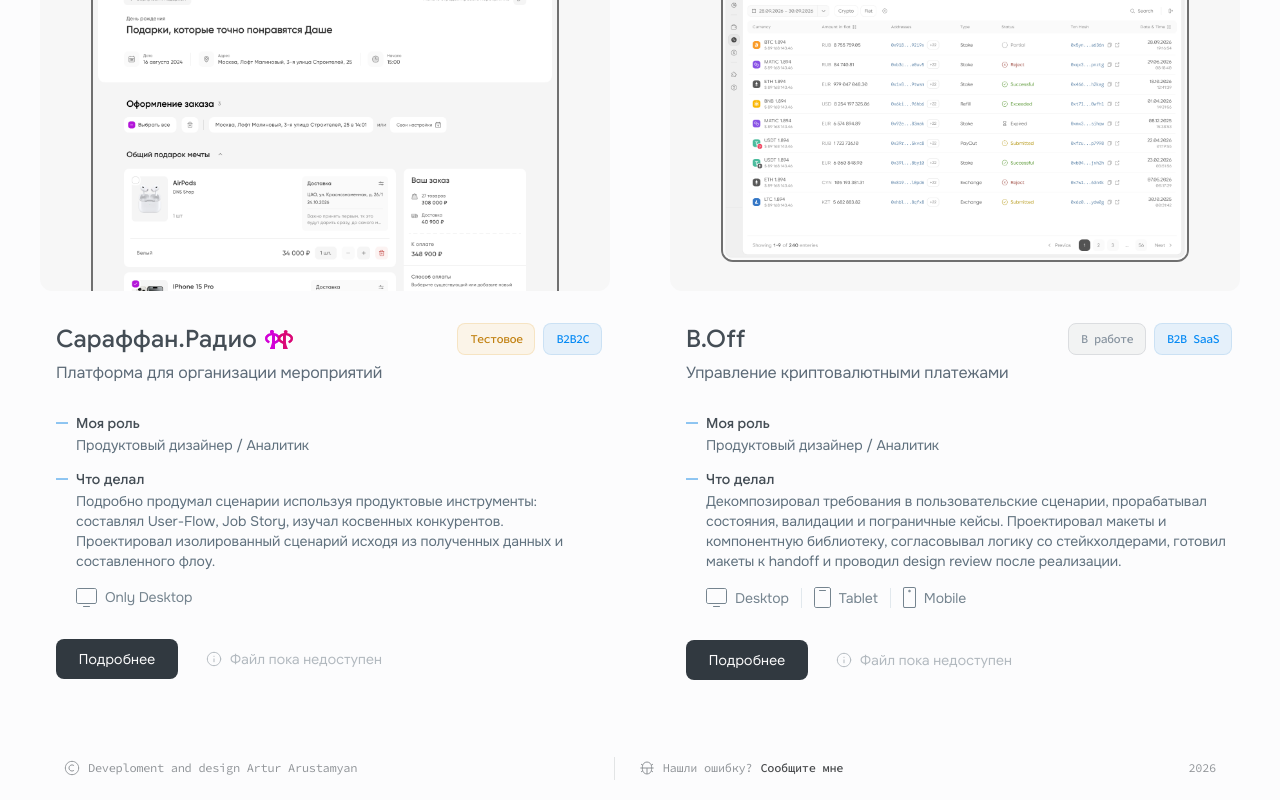
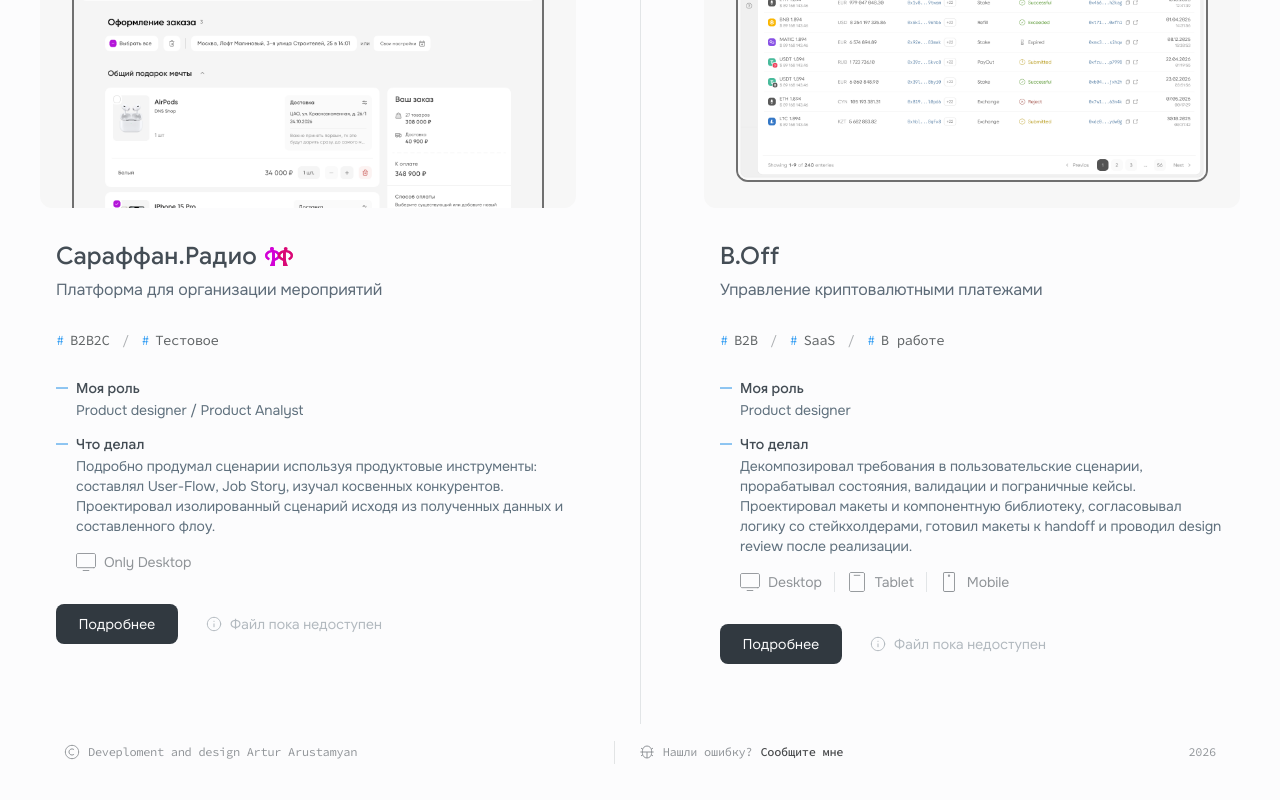
Before and after one commit to Qoalza/Design-portfolio-site, a Next.js app: page /projects in a window 1280 px wide. Shown: the part 1074-1874 px from the top of the page. Built offline with nearby package versions, Linux system fonts and the light colour scheme.

Commit message:
Sync Main chapter project pages

```diff
--- a/content/projects/boff.mdx
+++ b/content/projects/boff.mdx
@@ -10,11 +10,13 @@ detailAvailable: false
 catalogOrder: 3
 figmaAvailable: false
 workSummary: "Декомпозировал требования в пользовательские сценарии, прорабатывал состояния, валидации и пограничные кейсы. Проектировал макеты и компонентную библиотеку, согласовывал логику со стейкхолдерами, готовил макеты к handoff и проводил design review после реализации."
+catalogRole: "Product designer"
 platforms:
   - "Desktop"
   - "Tablet"
   - "Mobile"
 tags:
+  - "B2B"
+  - "SaaS"
   - "В работе"
-  - "B2B SaaS"
 ---
--- a/content/projects/corvo.mdx
+++ b/content/projects/corvo.mdx
@@ -22,6 +22,7 @@ ndaNote: "UI изменен под NDA"
 logo: "/assets/projects/corvo/logo.svg"
 figmaUrl: "https://www.figma.com/design/5vYeOVxLE28VNXEMOnopno/Corvo---Readme?node-id=0-1&t=aF2DFRqTKZaBO9Ig-1"
 tags:
+  - "B2B"
   - "SaaS"
   - "В работе"
 ---
--- a/content/projects/sarafan-radio.mdx
+++ b/content/projects/sarafan-radio.mdx
@@ -10,9 +10,10 @@ detailAvailable: false
 catalogOrder: 2
 figmaAvailable: false
 workSummary: "Подробно продумал сценарии используя продуктовые инструменты: составлял User-Flow, Job Story, изучал косвенных конкурентов. Проектировал изолированный сценарий исходя из полученных данных и составленного флоу."
+catalogRole: "Product designer / Product Analyst"
 platforms:
   - "Desktop"
 tags:
+  - "B2B2C"
   - "Тестовое"
-  - "B2B2C"
 ---
--- a/src/app/page.module.css
+++ b/src/app/page.module.css
@@ -242,16 +242,15 @@
 
 .projectCopy { display: flex; min-width: 0; flex-direction: column; align-items: flex-start; gap: 32px; padding: 12px 120px 12px 40px; }
 .projectRowReverse .projectCopy { padding-right: 80px; }
-.badges { display: flex; align-items: flex-start; gap: 8px; }
-.badges span { display: inline-flex; height: 30px; align-items: center; justify-content: center; padding: 0 12px; border: 1px solid; border-radius: 8px; font-family: "Source Code Pro", monospace; font-size: 12px; font-weight: 500; line-height: 14px; letter-spacing: -.7px; white-space: nowrap; }
-.blueBadge { border-color: rgba(64,148,215,.15) !important; background: rgba(10,125,218,.09); color: #0489f4; }
-.grayBadge { border-color: #dbdde0 !important; background: #f2f3f3; color: #87939f; }
-.orangeBadge { border-color: rgba(230,180,94,.26) !important; background: rgba(245,166,30,.09); color: #c18111; }
-
 .projectTitle { display: flex; width: 100%; flex-direction: column; align-items: flex-start; gap: 8px; }
 .projectTitle > div { display: flex; align-items: center; gap: 8px; }
 .projectTitle h3 { margin: 0; color: #444d55; font-family: "Google Sans", sans-serif; font-size: 24px; font-weight: 500; line-height: 32px; letter-spacing: .24px; }
 .projectTitle p { margin: 0; color: #5c6a77; font-size: 16px; line-height: 20px; letter-spacing: -.1px; }
+
+.projectTags { display: flex; align-items: center; gap: 12px; color: #606466; font: 400 14px/16px "Source Code Pro", monospace; letter-spacing: -.5px; }
+.projectTags span { display: inline-flex; align-items: center; gap: 6px; white-space: nowrap; }
+.projectTags b { color: #369ff3; font-weight: 400; }
+.projectTags i { margin-right: 6px; color: #acafb2; font-style: normal; }
 
 .radioSymbol { position: relative; display: inline-block; width: 28px; height: 28px; overflow: hidden; }
 .radioSymbol > span { position: absolute; }
--- a/src/app/projects/page.module.css
+++ b/src/app/projects/page.module.css
@@ -3,41 +3,29 @@
 .skipLink { position: fixed; z-index: 100; top: 12px; left: 12px; padding: 12px 16px; background: #fff; transform: translateY(-160%); }
 .skipLink:focus { transform: translateY(0); }
 .main { min-height: calc(100vh - 140px); }
-.intro { padding: 24px 16px 40px; }
-.intro h1 { margin: 0 0 8px; color: #203749; font: 500 56px/68px "Google Sans", sans-serif; letter-spacing: .4px; }
+.intro { padding: 24px 16px 0; }
+.intro h1 { margin: 0 0 8px; color: #313a41; font: 500 48px/60px "Google Sans", sans-serif; letter-spacing: -.1px; }
 .intro p { margin: 0 4px; color: #354857; font: 400 20px/28px "Onest", sans-serif; letter-spacing: .3px; }
 .catalog { display: flex; flex-direction: column; gap: 0; padding-top: 24px; }
-.featured { display: grid; min-height: 520px; grid-template-columns: 540px 1fr; align-items: center; gap: 24px; padding: 40px; border-radius: 12px; background: #f7f7f7; }
+.featured { display: grid; min-height: 485px; grid-template-columns: 540px 1fr; align-items: start; gap: 24px; padding: 0; }
 .visual { position: relative; width: 540px; height: 440px; overflow: hidden; border-radius: 4px; }
 .corvoBack,.corvoFront { position: absolute; width: 405px; height: auto; border-radius: 9px; }
 .corvoBack { top: 83px; left: 104px; }
 .corvoFront { top: 27px; left: 30px; box-shadow: 0 20px 100px -10px rgba(18,18,19,.1); }
 .copy { display: flex; min-width: 0; flex-direction: column; align-items: flex-start; gap: 32px; padding: 12px 80px 12px 40px; }
-.headingRow { display: flex; width: 100%; align-items: flex-start; justify-content: space-between; gap: 16px; }
 .titleGroup { display: flex; min-width: 0; flex-direction: column; gap: 8px; }
 .titleLine { display: flex; align-items: center; gap: 8px; }
 .titleLine h2 { margin: 0; color: #444d55; font: 500 24px/32px "Google Sans", sans-serif; letter-spacing: .24px; }
 .titleGroup > p { margin: 0; color: #5c6a77; font: 400 16px/20px "Onest", sans-serif; letter-spacing: -.1px; }
-.badges { display: flex; flex: 0 0 auto; gap: 8px; }
-.badges span { padding: 8px 12px; border: 1px solid; border-radius: 8px; font: 500 12px/14px "Source Code Pro", monospace; letter-spacing: -.7px; white-space: nowrap; }
-.blueBadge { border-color: rgba(64,148,215,.15)!important; background: rgba(10,125,218,.09); color: #0489f4; }
-.grayBadge { border-color: #dbdde0!important; background: #f2f3f3; color: #87939f; }
-.orangeBadge { border-color: rgba(230,180,94,.26)!important; background: rgba(245,166,30,.09); color: #c18111; }
+.projectTags { display: flex; align-items: center; gap: 12px; color: #606466; font: 400 14px/16px "Source Code Pro", monospace; letter-spacing: -.5px; }
+.projectTags span { display: inline-flex; align-items: center; gap: 6px; white-space: nowrap; }
+.projectTags b { color: #369ff3; font-weight: 400; }
+.projectTags i { margin-right: 6px; color: #acafb2; font-style: normal; }
 .details { display: flex; width: 100%; flex-direction: column; gap: 16px; }
 .detail { display: flex; width: 100%; align-items: flex-start; gap: 8px; }
 .detail > span { display: flex; min-width: 0; flex-direction: column; gap: 4px; }
 .detail strong { color: #444d55; font: 500 14px/16px "Google Sans", sans-serif; letter-spacing: .1px; }
 .detail small { color: #60717e; font: 400 14px/20px "Onest", sans-serif; letter-spacing: -.1px; }
-.platforms { display: flex; align-items: center; gap: 12px; margin: 0; padding: 0 0 0 20px; list-style: none; }
-.platforms li { display: flex; align-items: center; gap: 8px; color: #75848f; font: 400 14px/20px "Onest", sans-serif; letter-spacing: -.1px; }
-.platforms li + li::before { width: 1px; height: 20px; margin-right: 4px; background: #e1e8ed; content: ""; }
-.platformIcon {
-  display: block;
-  flex: 0 0 auto;
-  background: currentColor;
-  -webkit-mask: var(--platform-icon) center / 100% 100% no-repeat;
-  mask: var(--platform-icon) center / 100% 100% no-repeat;
-}
 .actions { display: flex; width: 100%; align-items: center; gap: 12px; }
 .detailsButton,.figmaButton,.unavailable { display: inline-flex; height: 40px; align-items: center; justify-content: center; border-radius: 8px; font: 400 14px/16px "Google Sans", sans-serif; letter-spacing: .2px; text-decoration: none; white-space: nowrap; }
 .detailsButton { width: 122px; background: #313940; color: #fbfbfb; }
@@ -46,16 +34,18 @@
 .unavailable { gap: 8px; padding: 4px 16px; color: #b2b9bf; }
 .actionDivider { width: 1px; height: 23px; background: #e2e4e5; }
 .updated { display: inline-flex; align-items: center; gap: 8px; padding-left: 12px; color: #b2b9bf; font: 400 12px/16px "Source Code Pro", monospace; letter-spacing: -.2px; }
-.compactGrid { display: grid; grid-template-columns: 570px 570px; justify-content: space-between; padding: 40px 0; }
-.compactCard { display: flex; width: 570px; flex-direction: column; }
-.compactVisual { position: relative; width: 570px; height: 400px; overflow: hidden; border-radius: 12px; background: #f7f7f7; }
-.browserFrame { position: absolute; top: 40px; left: 50%; width: 468px; overflow: hidden; border: 2px solid #707070; border-radius: 12px; transform: translateX(-50%); }
+.compactGrid { position: relative; display: grid; grid-template-columns: 600px 600px; padding: 64px 0 40px; border-top: 1px solid #e2e5e7; }
+.compactGrid::after { position: absolute; top: 0; bottom: 0; left: 50%; width: 1px; background: #e2e5e7; content: ""; }
+.compactCard { display: flex; width: 600px; flex-direction: column; }
+.compactVisual { position: relative; width: 536px; height: 400px; overflow: hidden; border-radius: 12px; background: #f7f7f7; }
+.compactCard:nth-child(2) .compactVisual { margin-left: 64px; }
+.browserFrame { position: absolute; top: 40px; left: 50%; width: 472px; overflow: hidden; border: 2px solid #707070; border-radius: 12px; transform: translateX(-50%); }
 .browserFrame > img { position: relative!important; display: block; width: 100%!important; height: auto!important; margin-top: 18px; object-fit: cover; }
 .browserDots { position: absolute; z-index: 1; top: 0; right: 0; left: 0; display: flex; height: 20px; align-items: center; gap: 4px; padding-left: 12px; background: #f7f7f7; }
 .browserDots i { width: 6px; height: 6px; border-radius: 50%; background: #c9c9c9; }
 .browserDots i:first-child { background: #ff6258; }.browserDots i:nth-child(2) { background: #ffbe2e; }.browserDots i:last-child { background: #29c841; }
-.compactCopy { gap: 32px; padding: 32px 8px 20px 16px; }
-.compactCopy .headingRow { min-height: 52px; }
+.compactCopy { gap: 32px; padding: 32px 48px 20px 16px; }
+.compactCard:nth-child(2) .compactCopy { padding-right: 16px; padding-left: 80px; }
 .compactCopy .details { min-height: 190px; }
 .radioSymbol { position: relative; display: inline-block; width: 28px; height: 28px; overflow: hidden; }
 .radioSymbol span { position: absolute; }.radioA { top: 8px; left: 0; width: 15px; height: 11px; }.radioB { top: 5px; left: 5px; width: 5px; height: 19px; }.radioC { top: 8px; right: 0; width: 15px; height: 11px; }.radioD { top: 5px; right: 5px; width: 5px; height: 19px; }
--- a/src/app/projects/page.tsx
+++ b/src/app/projects/page.tsx
@@ -1,30 +1,13 @@
 import Image from "next/image";
-import type { CSSProperties } from "react";
 import { ContextLink } from "../../components/contextual-navigation";
+import { ProjectPlatforms } from "../../components/project-platforms";
 import { SiteFooter } from "../../components/site-footer";
 import { SiteHeader } from "../../components/site-header";
 import { HOME_TRAIL_ITEM } from "../../lib/navigation-trail";
-import { getCatalogProjects, type Project, type ProjectPlatform } from "../../lib/projects";
+import { getCatalogProjects, type Project } from "../../lib/projects";
 import styles from "./page.module.css";
 
 const assetRoot = "/assets/homepage";
-
-const platformIcons = {
-  Desktop: { src: "/assets/projects/corvo/desktop.svg", width: 21, height: 19 },
-  Tablet: { src: "/assets/projects/corvo/tablet.svg", width: 17, height: 21 },
-  Mobile: { src: "/assets/projects/corvo/mobile.svg", width: 13, height: 21 },
-} satisfies Record<ProjectPlatform, { src: string; width: number; height: number }>;
-
-function PlatformIcon({ platform }: { platform: ProjectPlatform }) {
-  const icon = platformIcons[platform];
-  const style = {
-    "--platform-icon": `url("${icon.src}")`,
-    width: icon.width,
-    height: icon.height,
-  } as CSSProperties & { "--platform-icon": string };
-
-  return <span className={styles.platformIcon} style={style} aria-hidden="true" />;
-}
 
 function RadioSymbol() {
   return (
@@ -70,9 +53,7 @@ function ProjectDetails({ project }: { project: Project }) {
       <div className={styles.detail}><Image src={`${assetRoot}/project-bullet.svg`} alt="" width={12} height={16} /><span><strong>Моя роль</strong><small>{project.catalogRole ?? project.role}</small></span></div>
       <div className={styles.detail}><Image src={`${assetRoot}/project-bullet.svg`} alt="" width={12} height={16} /><span><strong>Что делал</strong><small>{project.workSummary}</small></span></div>
       {project.platforms?.length ? (
-        <ul className={styles.platforms} aria-label="Платформы">
-          {project.platforms.map((platform) => <li key={platform}><PlatformIcon platform={platform} />{project.slug === "sarafan-radio" ? "Only Desktop" : platform}</li>)}
-        </ul>
+        <ProjectPlatforms platforms={project.platforms} desktopOnlyLabel={project.slug === "sarafan-radio"} />
       ) : null}
     </div>
   );
@@ -92,18 +73,28 @@ function ProjectActions({ project }: { project: Project }) {
   );
 }
 
-function ProjectCopy({ project, compact = false }: { project: Project; compact?: boolean }) {
-  const title = (
-    <div className={styles.titleGroup}>
-      <div className={styles.titleLine}><h2>{project.title}</h2>{project.logo ? <Image src={project.logo} alt="" width={28} height={28} /> : project.slug === "sarafan-radio" ? <RadioSymbol /> : null}</div>
-      <p>{project.subtitle ?? project.description}</p>
+function ProjectTags({ tags }: { tags: string[] }) {
+  return (
+    <div className={styles.projectTags} aria-label="Теги проекта">
+      {tags.map((tag, index) => (
+        <span key={tag}>
+          {index > 0 ? <i aria-hidden="true">/</i> : null}
+          <b aria-hidden="true">#</b>
+          {tag}
+        </span>
+      ))}
     </div>
   );
-  const badges = <div className={styles.badges}>{project.tags.map((tag) => <span className={tag === "В работе" ? styles.grayBadge : tag === "Тестовое" ? styles.orangeBadge : styles.blueBadge} key={tag}>{tag}</span>)}</div>;
+}
 
+function ProjectCopy({ project, compact = false }: { project: Project; compact?: boolean }) {
   return (
     <div className={`${styles.copy} ${compact ? styles.compactCopy : ""}`}>
-      {compact ? <div className={styles.headingRow}>{title}{badges}</div> : <>{badges}{title}</>}
+      <div className={styles.titleGroup}>
+        <div className={styles.titleLine}><h2>{project.title}</h2>{project.logo ? <Image src={project.logo} alt="" width={28} height={28} /> : project.slug === "sarafan-radio" ? <RadioSymbol /> : null}</div>
+        <p>{project.subtitle ?? project.description}</p>
+      </div>
+      <ProjectTags tags={project.tags} />
       <ProjectDetails project={project} />
       <ProjectActions project={project} />
     </div>
--- /dev/null
+++ b/src/components/project-platforms.module.css
@@ -0,0 +1,36 @@
+.platforms {
+  display: flex;
+  align-items: center;
+  gap: 12px;
+  margin: 0;
+  padding: 0 0 0 20px;
+  color: #909498;
+  font: 400 14px/20px "Onest", sans-serif;
+  letter-spacing: -.1px;
+  list-style: none;
+}
+
+.platforms li {
+  display: flex;
+  align-items: center;
+  gap: 8px;
+  white-space: nowrap;
+}
+
+.platforms li + li::before {
+  width: 1px;
+  height: 20px;
+  margin-right: 4px;
+  background: #e2e5e7;
+  content: "";
+}
+
+.icon {
+  display: block;
+  width: 20px;
+  height: 20px;
+  flex: 0 0 20px;
+  background: currentColor;
+  -webkit-mask: var(--platform-icon) center / contain no-repeat;
+  mask: var(--platform-icon) center / contain no-repeat;
+}
--- /dev/null
+++ b/src/components/project-platforms.tsx
@@ -0,0 +1,33 @@
+import type { CSSProperties } from "react";
+import type { ProjectPlatform } from "../lib/projects";
+import styles from "./project-platforms.module.css";
+
+const platformIcons = {
+  Desktop: "/assets/projects/corvo/desktop.svg",
+  Tablet: "/assets/projects/corvo/tablet.svg",
+  Mobile: "/assets/projects/corvo/mobile.svg",
+} satisfies Record<ProjectPlatform, string>;
+
+type ProjectPlatformsProps = {
+  platforms: ProjectPlatform[];
+  desktopOnlyLabel?: boolean;
+};
+
+export function ProjectPlatforms({ platforms, desktopOnlyLabel = false }: ProjectPlatformsProps) {
+  return (
+    <ul className={styles.platforms} aria-label="Платформы">
+      {platforms.map((platform) => {
+        const iconStyle = {
+          "--platform-icon": `url("${platformIcons[platform]}")`,
+        } as CSSProperties & { "--platform-icon": string };
+
+        return (
+          <li key={platform}>
+            <span className={styles.icon} style={iconStyle} aria-hidden="true" />
+            {desktopOnlyLabel && platform === "Desktop" ? "Only Desktop" : platform}
+          </li>
+        );
+      })}
+    </ul>
+  );
+}
```
Also changed, not shown: src/app/page.tsx (+22 -7 lines).
